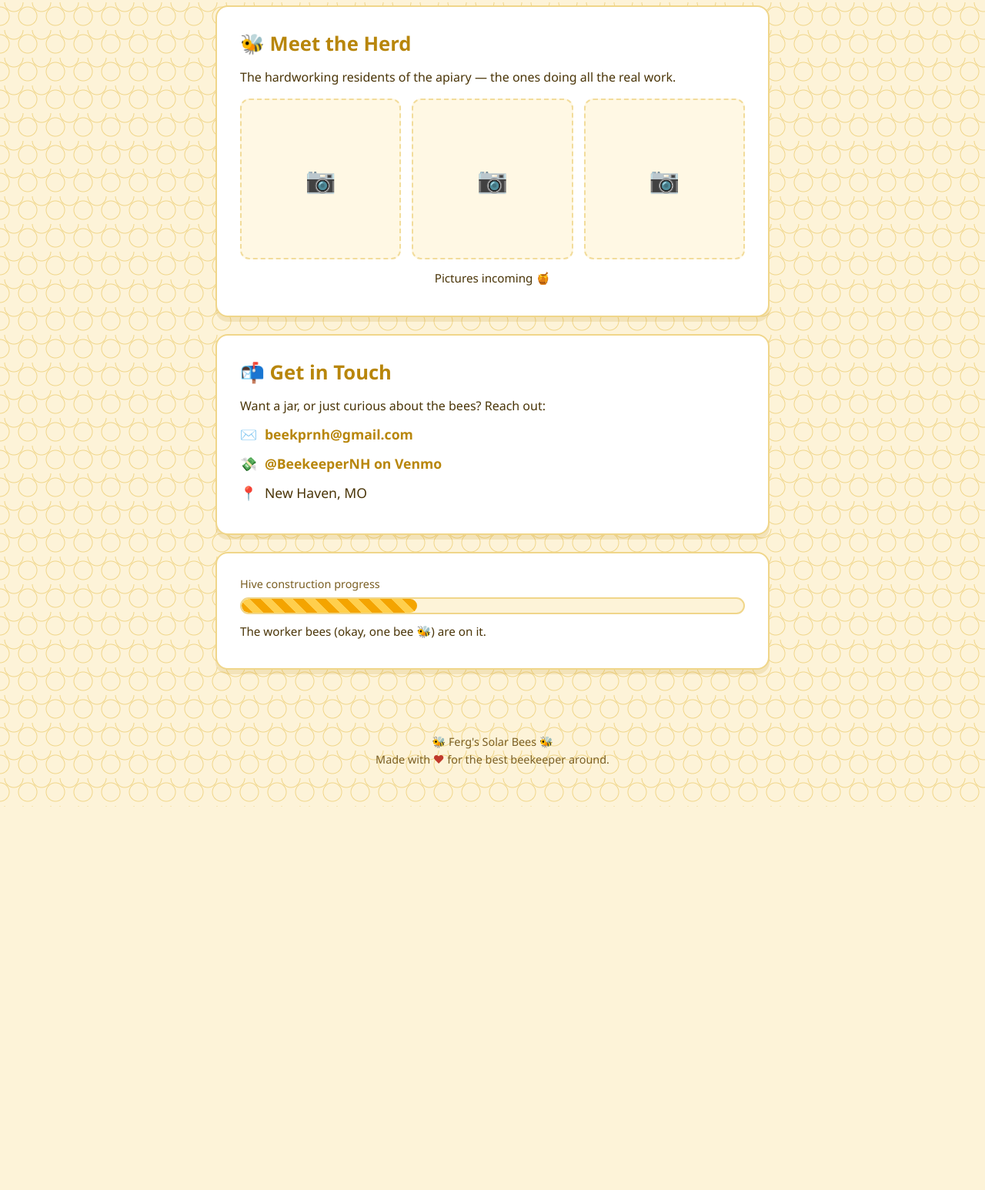
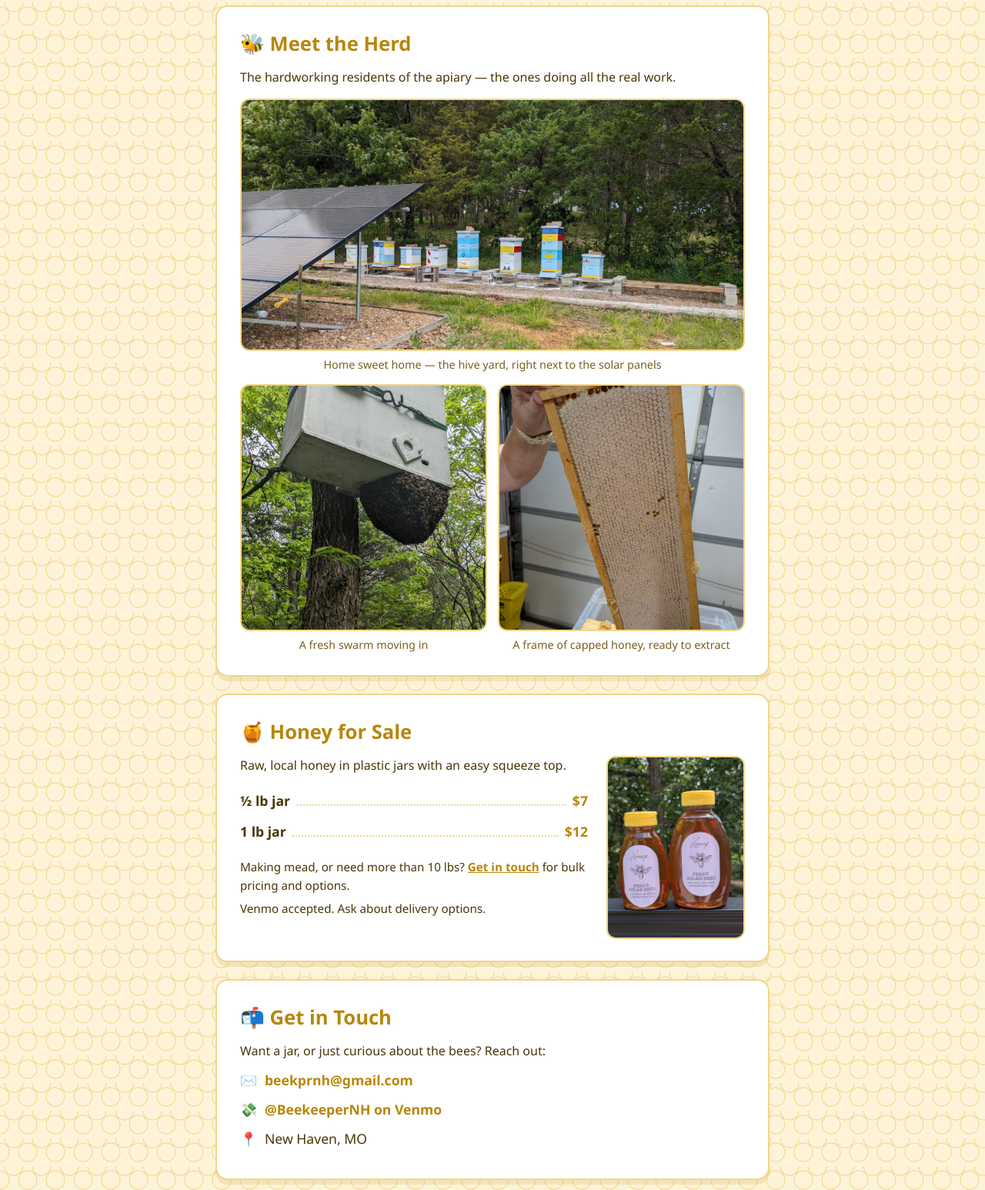
Before and after one commit to eric-d-ferguson/ferg-solar-bees, a plain HTML site: page index.html in a window 1280 px wide. Shown: the part 1365-2911 px from the top of the page at 77% size. Before the commit the page ends 2413 px from the top, so only its background shows below. Drawn offline with Linux system fonts and the light colour scheme.

Commit message:
Add photos and a Honey for Sale section
- Meet the Herd: replace the photo placeholders with the hive yard
  (wide banner), a swarm, and a capped honey frame, with captions
- New Honey for Sale section: 1/2 lb ($7) and 1 lb ($12) squeeze jars,
  a bulk/mead note linking to the contact card, Venmo and delivery note,
  and the jars photo; prices live in the SITE config block
- Link previews: add description, Open Graph and Twitter tags with a
  1200x630 share image, and make the static fallback name match
- Photos in images/ are resized for the web with all metadata (incl.
  GPS) stripped; full-size originals in photos/ are git-ignored
- README: document the photos and the new SITE sale fields

```diff
--- a/index.html
+++ b/index.html
@@ -3,7 +3,21 @@
 <head>
 <meta charset="UTF-8" />
 <meta name="viewport" content="width=device-width, initial-scale=1.0" />
-<title>Coming Soon — Local Honey</title>
+<title>Coming Soon — Ferg's Solar Bees</title>
+<meta name="description" content="Raw, local honey from Mike Ferguson's backyard hives in New Haven, Missouri." />
+
+<!-- Link previews (texts, Facebook, etc.). These sites don't run the page's
+     JavaScript, so this text is written out here rather than taken from SITE. -->
+<meta property="og:type" content="website" />
+<meta property="og:url" content="https://fergssolarbees.com/" />
+<meta property="og:site_name" content="Ferg's Solar Bees" />
+<meta property="og:title" content="Ferg's Solar Bees" />
+<meta property="og:description" content="Raw, local honey from Mike Ferguson's backyard hives in New Haven, Missouri." />
+<meta property="og:image" content="https://fergssolarbees.com/images/share-preview.jpg" />
+<meta property="og:image:width" content="1200" />
+<meta property="og:image:height" content="630" />
+<meta property="og:image:alt" content="Two bottles of Ferg's Solar Bees honey" />
+<meta name="twitter:card" content="summary_large_image" />
 <link rel="icon" href="favicon.ico" sizes="any" />
 <link rel="icon" type="image/svg+xml" href="favicon.svg" />
 <link rel="apple-touch-icon" href="favicon.svg" />
@@ -22,6 +36,17 @@
     phone: "",                            // optional, e.g. "(555) 123-4567" — leave "" to hide
     venmoHandle: "@BeekeeperNH",          // optional Venmo username — leave "" to hide
     launchNote: "Bee patient — we're still building the hive!",
+    // Honey for Sale — one line per size, in the order shown.
+    honeyForSale: [
+      { size: "½ lb jar", price: "$7" },
+      { size: "1 lb jar", price: "$12" },
+    ],
+    honeyDescription: "Raw, local honey in plastic jars with an easy squeeze top.",
+    // Extra lines under the prices. "Get in touch" becomes a link to the contact card.
+    saleNotes: [
+      "Making mead, or need more than 10 lbs? Get in touch for bulk pricing and options.",
+      "Venmo accepted. Ask about delivery options.",
+    ],
     // The About story — each string is its own paragraph.
     story: [
       "After years in the city, Mike and his family traded the bustle of St. Louis for a few quiet acres of Missouri countryside in New Haven — room to breathe, and room to start something new in retirement.",
@@ -244,28 +269,66 @@
   .contact-row a { color: var(--honey-deep); font-weight: 600; text-decoration: none; }
   .contact-row a:hover { text-decoration: underline; }
 
-  /* meet the herd — photo placeholders */
+  /* meet the herd — photos */
   .herd {
     display: grid;
-    grid-template-columns: repeat(3, 1fr);
+    grid-template-columns: repeat(2, 1fr);
     gap: 14px;
     margin-top: 14px;
   }
-  .herd-tile {
+  .herd figure { margin: 0; }
+  .herd figure.wide { grid-column: 1 / -1; }
+  .herd img {
+    display: block;
+    width: 100%;
+    height: auto;
     aspect-ratio: 1 / 1;
-    display: flex;
-    align-items: center;
-    justify-content: center;
-    font-size: 2rem;
-    color: var(--honey-deep);
+    object-fit: cover;
+    border: 2px solid var(--comb-line);
+    border-radius: 12px;
     background: var(--honey-pale);
-    border: 2px dashed var(--comb-line);
-    border-radius: 12px;
-    opacity: 0.85;
+  }
+  .herd figure.wide img { aspect-ratio: 2 / 1; }
+  .herd figcaption {
+    margin-top: 6px;
+    text-align: center;
+    font-size: 0.9rem;
+    color: var(--ink-soft);
   }
   @media (max-width: 480px) {
-    .herd { grid-template-columns: repeat(3, 1fr); gap: 8px; }
-    .herd-tile { font-size: 1.5rem; }
+    .herd { gap: 8px; }
+  }
+
+  /* honey for sale — prices beside the jars photo */
+  .sale {
+    display: flex;
+    gap: 24px;
+    align-items: flex-start;
+  }
+  .sale-info { flex: 1; }
+  .price-list { list-style: none; margin: 12px 0 14px; }
+  .price-list li {
+    display: flex;
+    align-items: baseline;
+    gap: 8px;
+    padding: 6px 0;
+    font-size: 1.1rem;
+  }
+  .price-list .size { font-weight: 600; }
+  .price-list .dots { flex: 1; border-bottom: 2px dotted var(--comb-line); }
+  .price-list .price { font-weight: 700; color: var(--honey-deep); }
+  .sale-notes p { margin-bottom: 6px; }
+  .sale-notes a { color: var(--honey-deep); font-weight: 600; }
+  .sale-photo {
+    width: 180px;
+    height: auto;
+    flex-shrink: 0;
+    border: 2px solid var(--comb-line);
+    border-radius: 12px;
+  }
+  @media (max-width: 560px) {
+    .sale { flex-direction: column; align-items: stretch; }
+    .sale-photo { width: 100%; max-width: 260px; margin: 0 auto; }
   }
 
   /* progress hive */
@@ -309,8 +372,8 @@
       <div class="mascot">🐝</div>
     </div>
     <div><span class="badge">🚧 Under Construction 🚧</span></div>
-    <h1 id="apiaryName">Ferguson Family Apiary</h1>
-    <p class="tagline" id="tagline">Raw, local honey — straight from the backyard hive.</p>
+    <h1 id="apiaryName">Ferg's Solar Bees</h1>
+    <p class="tagline" id="tagline">Raw, local honey — straight from rural Missouri hives.</p>
     <p class="launch-note" id="launchNote">Bee patient — we're still building the hive!</p>
   </header>
 
@@ -334,14 +397,38 @@
       <h2>🐝 Meet the Herd</h2>
       <p>The hardworking residents of the apiary — the ones doing all the real work.</p>
       <div class="herd">
-        <div class="herd-tile">📷</div>
-        <div class="herd-tile">📷</div>
-        <div class="herd-tile">📷</div>
+        <figure class="wide">
+          <img src="images/hive-yard.jpg" width="1400" height="700" loading="lazy"
+               alt="A row of colorful painted beehives beside a solar panel array, with trees behind">
+          <figcaption>Home sweet home — the hive yard, right next to the solar panels</figcaption>
+        </figure>
+        <figure>
+          <img src="images/swarm.jpg" width="900" height="900" loading="lazy"
+               alt="A large cluster of honey bees hanging beneath a swarm trap mounted on a tree">
+          <figcaption>A fresh swarm moving in</figcaption>
+        </figure>
+        <figure>
+          <img src="images/capped-frame.jpg" width="900" height="900" loading="lazy"
+               alt="A wooden frame of fully capped honeycomb held up over an uncapping bin">
+          <figcaption>A frame of capped honey, ready to extract</figcaption>
+        </figure>
       </div>
-      <p class="soft" style="text-align:center; margin-top:12px">Pictures incoming 🍯</p>
     </section>
 
     <section class="card">
+      <h2>🍯 Honey for Sale</h2>
+      <div class="sale">
+        <div class="sale-info">
+          <p id="honeyDescription"></p>
+          <ul class="price-list" id="priceList"></ul>
+          <div class="sale-notes soft" id="saleNotes"></div>
+        </div>
+        <img class="sale-photo" src="images/jars.jpg" width="720" height="959" loading="lazy"
+             alt="A half-pound and a one-pound squeeze jar of golden honey with Ferg's Solar Bees bee labels">
+      </div>
+    </section>
+
+    <section class="card" id="contact">
       <h2>📬 Get in Touch</h2>
       <p>Want a jar, or just curious about the bees? Reach out:</p>
       <div class="contact-row">✉️ <a id="emailLink" href="#">email</a></div>
@@ -359,7 +446,7 @@
   </main>
 
   <footer>
-    <p>🐝 <span id="footerName">Ferguson Family Apiary</span> 🐝</p>
+    <p>🐝 <span id="footerName">Ferg's Solar Bees</span> 🐝</p>
     <p>Made with <span class="heart">♥</span> for the best beekeeper around.</p>
   </footer>
 
@@ -377,6 +464,38 @@
     const p = document.createElement("p");
     p.textContent = para;
     aboutEl.appendChild(p);
+  });
+
+  // Honey for Sale
+  document.getElementById("honeyDescription").textContent = SITE.honeyDescription;
+
+  const priceList = document.getElementById("priceList");
+  SITE.honeyForSale.forEach(item => {
+    const li = document.createElement("li");
+    [["size", item.size], ["dots", ""], ["price", item.price]].forEach(([cls, text]) => {
+      const span = document.createElement("span");
+      span.className = cls;
+      span.textContent = text;
+      li.appendChild(span);
+    });
+    priceList.appendChild(li);
+  });
+
+  // Each note becomes a paragraph; the words "get in touch" link to the contact card.
+  const notesEl = document.getElementById("saleNotes");
+  SITE.saleNotes.forEach(note => {
+    const p = document.createElement("p");
+    note.split(/(get in touch)/i).forEach(part => {
+      if (/^get in touch$/i.test(part)) {
+        const a = document.createElement("a");
+        a.href = "#contact";
+        a.textContent = part;
+        p.appendChild(a);
+      } else {
+        p.appendChild(document.createTextNode(part));
+      }
+    });
+    notesEl.appendChild(p);
   });
 
   const emailLink = document.getElementById("emailLink");
```
Also changed, not shown: images/capped-frame.jpg (added), images/hive-yard.jpg (added), images/jars.jpg (added), images/share-preview.jpg (added), images/swarm.jpg (added), 2 other files.
